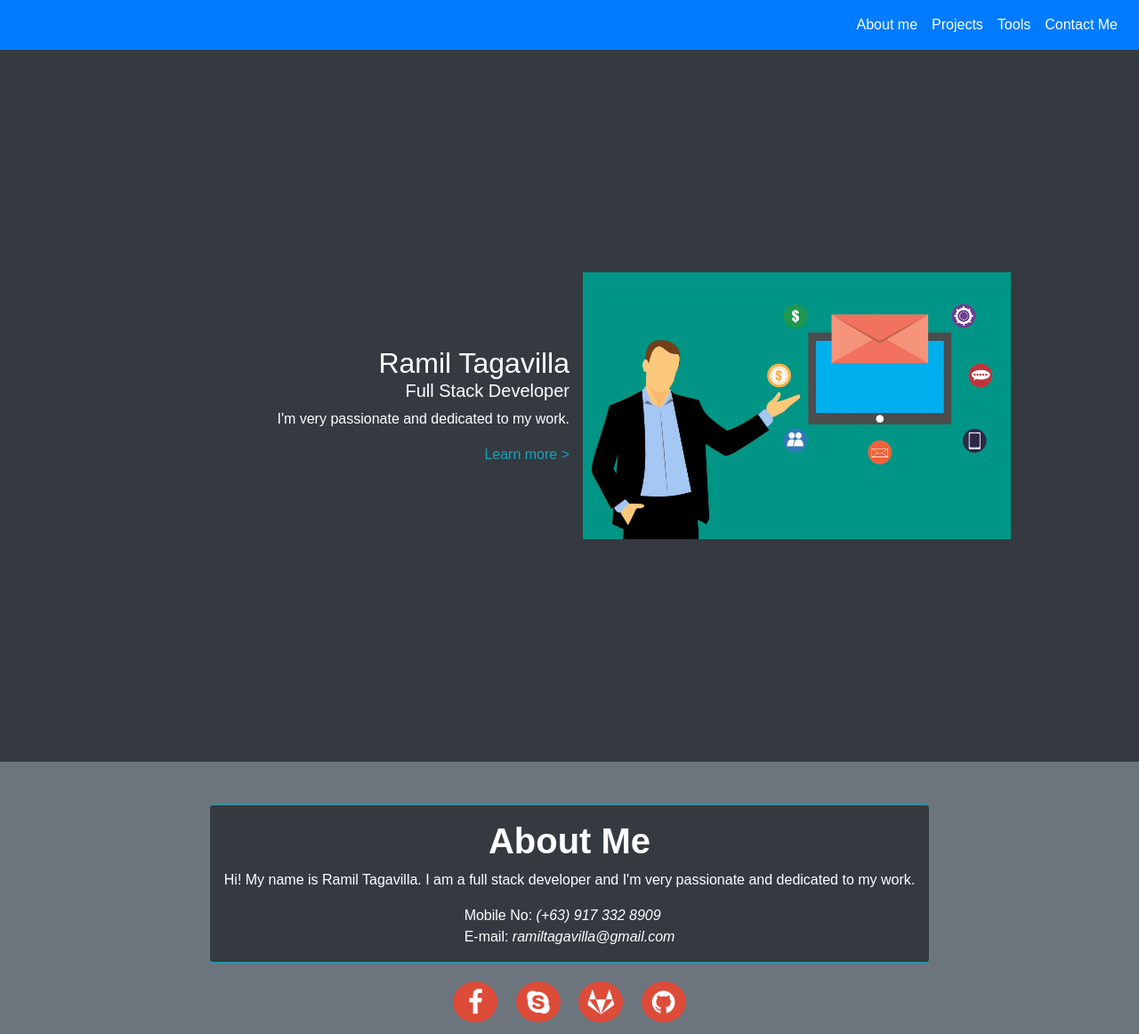
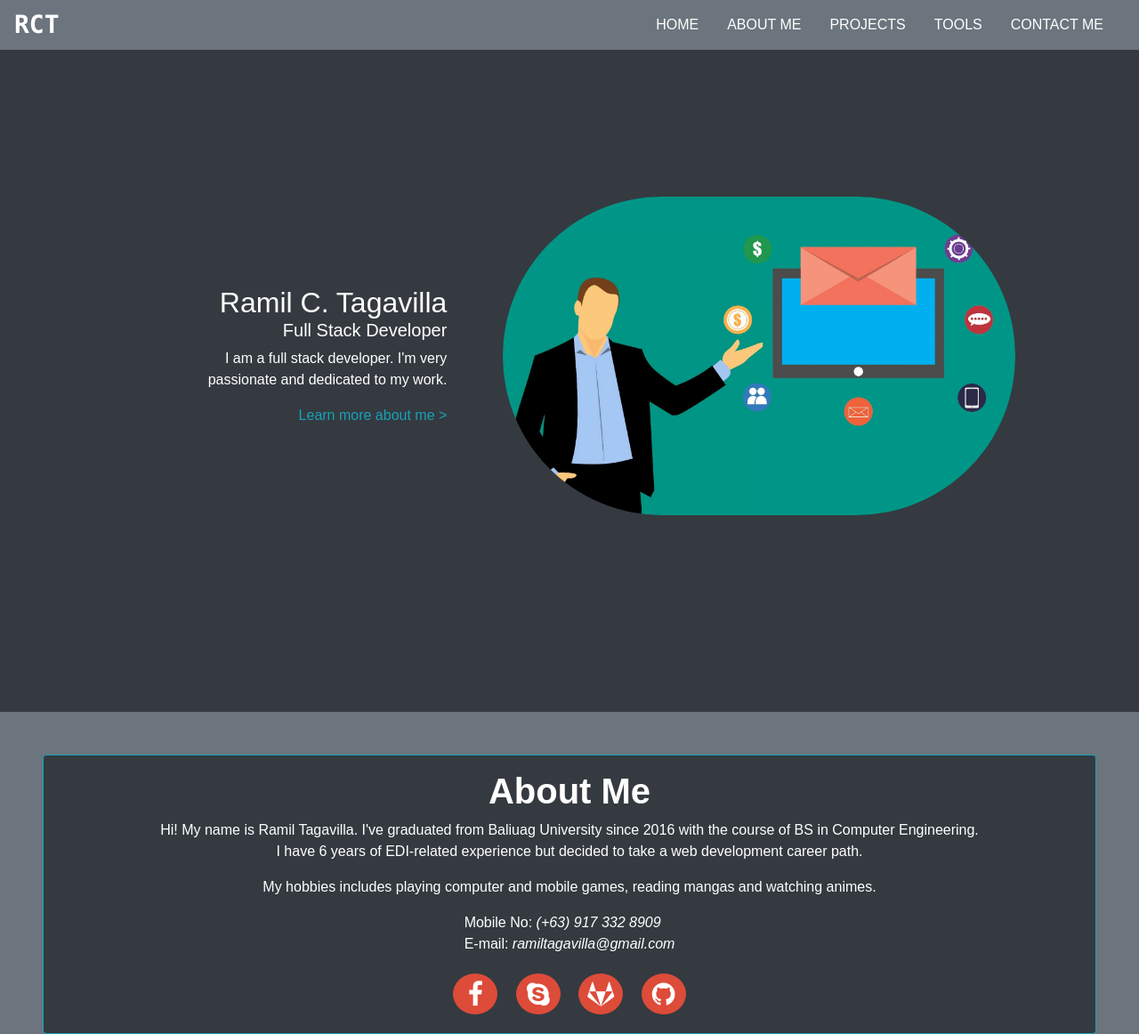
Before and after one commit to R-C-T/webprofile, a plain HTML site: page index.html in a window 1280 px wide. Shown: the top 1162 px of the page at 89% size. Drawn offline with nearby package versions, Linux system fonts and the light colour scheme; a web font is replaced by a local one.

Commit message:
Update layout color for index.html

```diff
--- a/index.html
+++ b/index.html
@@ -29,27 +29,32 @@
 
 <body>
     <!-- Home Page -->
-    <header class="bg-primary">
+    <header class="bg-dark">
 
         <!-- Navbar -->
-        <nav class="navbar navbar-expand-lg navbar-dark bg-primary d-flex justify-content-end">
-            <button class=" navbar-toggler" type="button" data-toggle="collapse" data-target="#navbarNav"
+        <nav class="navbar navbar-expand-lg navbar-dark bg-secondary d-flex justify-content-end fixed-top col-12">
+            <h3 class="font-weight-bolder text-white text-monospace m-0 mr-auto">RCT</h3>
+            <button class="navbar-toggler bg-dark" type="button" data-toggle="collapse" data-target="#navbarNav"
                 aria-controls="navbarNav" aria-expanded="false" aria-label="Toggle navigation">
                 <span class="navbar-toggler-icon ml-auto"></span>
             </button>
             <div class="collapse navbar-collapse" id="navbarNav">
                 <ul class="navbar-nav ml-auto">
                     <li class="nav-item active ml-auto">
-                        <a class="nav-link" href="#aboutMe">About me <span class="sr-only">(current)</span></a>
+                        <a class="nav-link text-uppercase mr-3" href="#top">Home<span class="sr-only">(current)</span></a>
                     </li>
                     <li class="nav-item active ml-auto">
-                        <a class="nav-link" href="#projects">Projects</a>
+                        <a class="nav-link text-uppercase mr-3" href="#aboutMe">About me<span
+                                class="sr-only">(current)</span></a>
                     </li>
                     <li class="nav-item active ml-auto">
-                        <a class="nav-link" href="#tools">Tools</a>
+                        <a class="nav-link text-uppercase mr-3" href="#projects">Projects</a>
                     </li>
                     <li class="nav-item active ml-auto">
-                        <a class="nav-link" href="#contactMe">Contact Me</a>
+                        <a class="nav-link text-uppercase mr-3" href="#tools">Tools</a>
+                    </li>
+                    <li class="nav-item active ml-auto">
+                        <a class="nav-link text-uppercase mr-3" href="#contactMe">Contact Me</a>
                     </li>
                 </ul>
             </div>
@@ -60,16 +65,17 @@
             <div class="d-flex flex-column flex-lg-row align-items-center justify-content-center col-12 px-5">
 
                 <!-- Left -->
-                <div class="d-lg-flex flex-lg-column col-lg text-center text-lg-right order-2 order-lg-1">
-                    <h2 class="mt-0 mb-0">Ramil Tagavilla</h2>
+                <div class="d-lg-flex flex-lg-column col-lg-5 text-center text-lg-right order-2 order-lg-1 mr-lg-5">
+                    <h2 class="mt-0 mb-0">Ramil C. Tagavilla</h2>
                     <h5>Full Stack Developer</h5>
-                    <p class="col col-lg-8 offset-lg-4 p-0">I'm very passionate and dedicated to my work.</p>
-                    <a href="#aboutMe" class="text-info">Learn more ></a>
+                    <p class="col col-lg-8 offset-lg-4 p-0">I am a full stack developer. I'm very passionate and
+                        dedicated to my work.</p>
+                    <a href="#aboutMe" class="text-info">Learn more about me ></a>
                 </div>
 
                 <!-- Right -->
-                <div class="d-flex col-lg order-1 order-lg-2 p-0 mb-3 mb-lg-0">
-                    <img src="./images/landing_image.jpg" alt="my-image" class="p-0 col-lg-10">
+                <div class="d-flex col-lg-7 order-1 order-lg-2 p-0 mb-3 mb-lg-0">
+                    <img src="./images/landing_image.jpg" alt="my-image" class="p-0 col-lg-10 rounded-pill">
                 </div>
 
             </div>
@@ -83,14 +89,15 @@
         <section id="aboutMe" class="d-flex flex-column justify-content-center align-items-center p-5">
             <div class="bg-dark d-flex flex-column align-items-center border border-info rounded p-3">
                 <h1 class="font-weight-bold">About Me</h1>
-                <p>
-                    Hi! My name is Ramil Tagavilla. I am a full stack developer and I'm very passionate and dedicated to
-                    my work.
+                <p class="text-center col-sm-10">
+                    Hi! My name is Ramil Tagavilla. I've graduated from Baliuag University since 2016 with the course of
+                    BS in Computer Engineering. I have 6 years of EDI-related experience but decided to take a web
+                    development career path.
                 </p>
+                <p class="text-center col-sm-10">My hobbies includes playing computer and mobile games, reading mangas and watching animes.</p>
                 <div class="text-left">
                     <p class="m-0">Mobile No: <em>(+63) 917 332 8909</em></p>
                     <p class="m-0">E-mail: <em>ramiltagavilla@gmail.com</em></p>
-                </div>
                 </div>
 
                 <!-- Social Media -->
@@ -99,6 +106,7 @@
                     <a href="https://join.skype.com/invite/bd4KLLJVL7iv" target="_blank" class="fa fa-skype p-2 mx-2"></a>
                     <a href="https://gitlab.com/R.C.T" target="_blank" class="fa fa-gitlab p-2 mx-2"></a>
                     <a href="https://github.com/R-C-T" target="_blank" class="fa fa-github p-2 mx-2"></a>
+                </div>
             </div>
 
         </section>
@@ -179,16 +187,14 @@
                 <h3 class="font-weight-bold mt-3 text-center">Other Tools</h3>
 
                 <div class="d-flex flex-lg-column">
-                    <div
-                        class="d-flex align-items-center flex-column flex-lg-row justify-content-lg-center col-6 col-lg">
+                    <div class="d-flex align-items-center flex-column flex-lg-row justify-content-lg-center col-6 col-lg">
                         <img width="150" src="./images/tools/logo-mongodb.png" />
                         <img width="150" src="./images/tools/logo-nodejs.png" />
                         <img width="150" src="./images/tools/logo-expressjs.png" />
                         <img width="150" src="./images/tools/logo-react.png" />
                         <img width="150" src="./images/tools/logo-heroku.png" />
                     </div>
-                    <div
-                        class="d-flex align-items-center flex-column flex-lg-row justify-content-lg-center  mt-3 col-6 col-lg">
+                    <div class="d-flex align-items-center flex-column flex-lg-row justify-content-center mt-lg-3 col-6 col-lg">
                         <img width="150" src="./images/tools/logo-git.png" />
                         <img width="150" src="./images/tools/logo-sublime-text-3.png" />
                         <img width="150" src="./images/tools/logo-postman.png" />
@@ -201,11 +207,10 @@
         <!-- End of Tools Sections -->
 
         <!-- Contact Me Section -->
-        <section id="contactMe"
-            class="bg-dark p-5 d-flex flex-column align-items-center justify-content-center">
+        <section id="contactMe" class="bg-dark p-5 d-flex flex-column align-items-center justify-content-center">
             <h2 class="font-weight-bold">Contact Me</h2>
 
-            <form class="d-flex flex-column bg-info p-3 col-12 col-lg-10">
+            <form class="d-flex flex-column bg-secondary p-3 col-12 col-lg-10">
 
                 <div class="d-flex flex-column flex-lg-row justify-content-around">
                     <!-- Name -->
@@ -273,7 +278,7 @@
     </main>
 
     <!-- Footer -->
-    <footer class="bg-primary text-center text-white p-2">
+    <footer class="bg-secondary text-center text-white p-2">
         <p class="m-1">Ramil Tagavilla</p>
         <p class="m-0">All Rights Reserved 2022</p>
     </footer>
```
Lines whose indentation alone changed are shown as unchanged.
